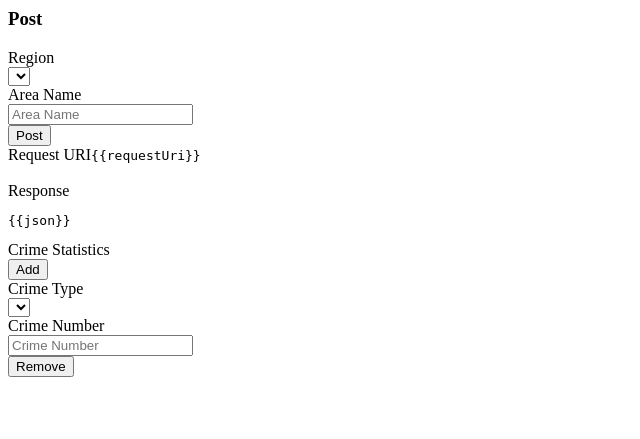
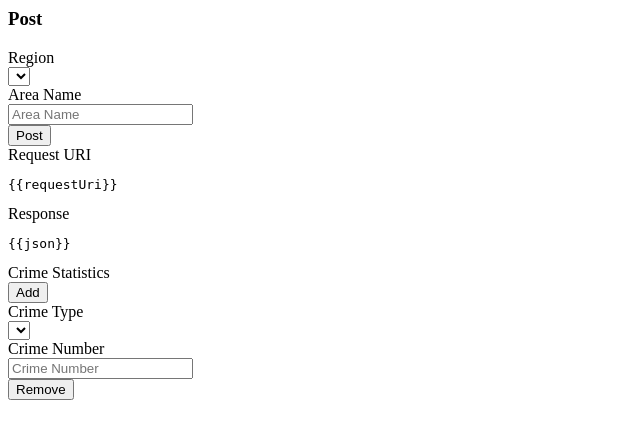
Before and after one commit to james-dibble/AdvancedWebAssignment, a PHP site: page /Application/Views/Client/Index/PostForm.php in a window 1280 px wide. Shown: the top 439 px of the page, without its empty margins (0-640 px from the left). Run offline with PHP 8.4, Linux system fonts and the light colour scheme; lists and menus that the app fills with data are empty.

Commit message:
Cleaning up post view

```diff
--- a/Application/Bootstrapper.php
+++ b/Application/Bootstrapper.php
@@ -9,8 +9,8 @@
 
         $mapperDictionary = new \Library\Persistence\MapperDictionary();
 
-        $persistenceManager = new \Library\Persistence\MySqlPersistenceManager('mysql5.cems.uwe.ac.uk', 'fet10009689', 'jli798ik', $mapperDictionary);
-        #$persistenceManager = new \Library\Persistence\MySqlPersistenceManager('localhost', 'root', '', $mapperDictionary);
+        #$persistenceManager = new \Library\Persistence\MySqlPersistenceManager('mysql5.cems.uwe.ac.uk', 'fet10009689', 'jli798ik', $mapperDictionary);
+        $persistenceManager = new \Library\Persistence\MySqlPersistenceManager('localhost', 'root', '', $mapperDictionary);
 
         $areaMapper = new \Application\Persistence\Mapping\AreaMapper($persistenceManager);
         $regionMapper = new \Application\Persistence\Mapping\RegionMapper($persistenceManager);
--- a/Application/Views/Client/Index/PostForm.php
+++ b/Application/Views/Client/Index/PostForm.php
@@ -18,12 +18,17 @@
             <div class="form-group">
                 <button type="button" class="btn btn-primary btn-block" data-ng-click="post()">Post</button>
             </div>
-            <div>
-                <span class="label label-primary">Request URI</span><code>{{requestUri}}</code>
-                <br />
-                <br />
-                <span class="label label-primary">Response</span><br />
-                <pre>{{json}}</pre>
+            <div class="panel panel-primary">
+                <div class="panel-heading">Request URI</div>
+                <div class="panel-body">
+                    <pre>{{requestUri}}</pre>
+                </div>
+            </div>
+            <div class="panel panel-primary">
+                <div class="panel-heading">Response</div>
+                <div class="panel-body">
+                    <pre>{{json}}</pre>
+                </div>
             </div>
         </div>
         <div class="col-lg-6 col-md-6">
--- a/Application/Views/Layout/BasicBootstrapLayout.php
+++ b/Application/Views/Layout/BasicBootstrapLayout.php
@@ -6,7 +6,7 @@
     public function __construct()
     {
         parent::__construct();
-        $this->AddStyleSheet("//netdna.bootstrapcdn.com/bootswatch/3.0.3/cyborg/bootstrap.min.css");
+        $this->AddStyleSheet("//netdna.bootstrapcdn.com/bootswatch/3.0.3/flatly/bootstrap.min.css");
         $this->AddScript("//netdna.bootstrapcdn.com/bootstrap/3.0.2/js/bootstrap.min.js");
     }
 
```
